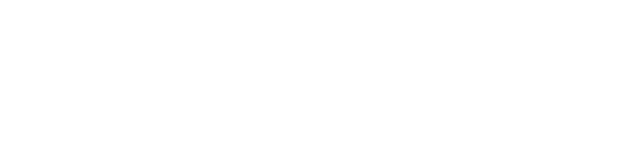
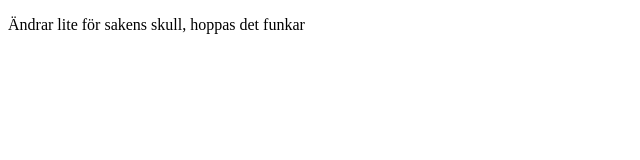
Before and after one commit to CarlAxelAven/Samakning-Grupp4, a plain HTML site: page bokn.html in a window 1280 px wide. Shown: the whole page, without its empty margins (0-640 px from the left). Drawn offline with Linux system fonts and the light colour scheme.

Commit message:
Test nr 673

```diff
--- a/bokn.html
+++ b/bokn.html
@@ -7,5 +7,7 @@
 </head>
 <body>
 
+<p>Ändrar lite för sakens skull, hoppas det funkar</p>
+
 </body>
 </html>
```
